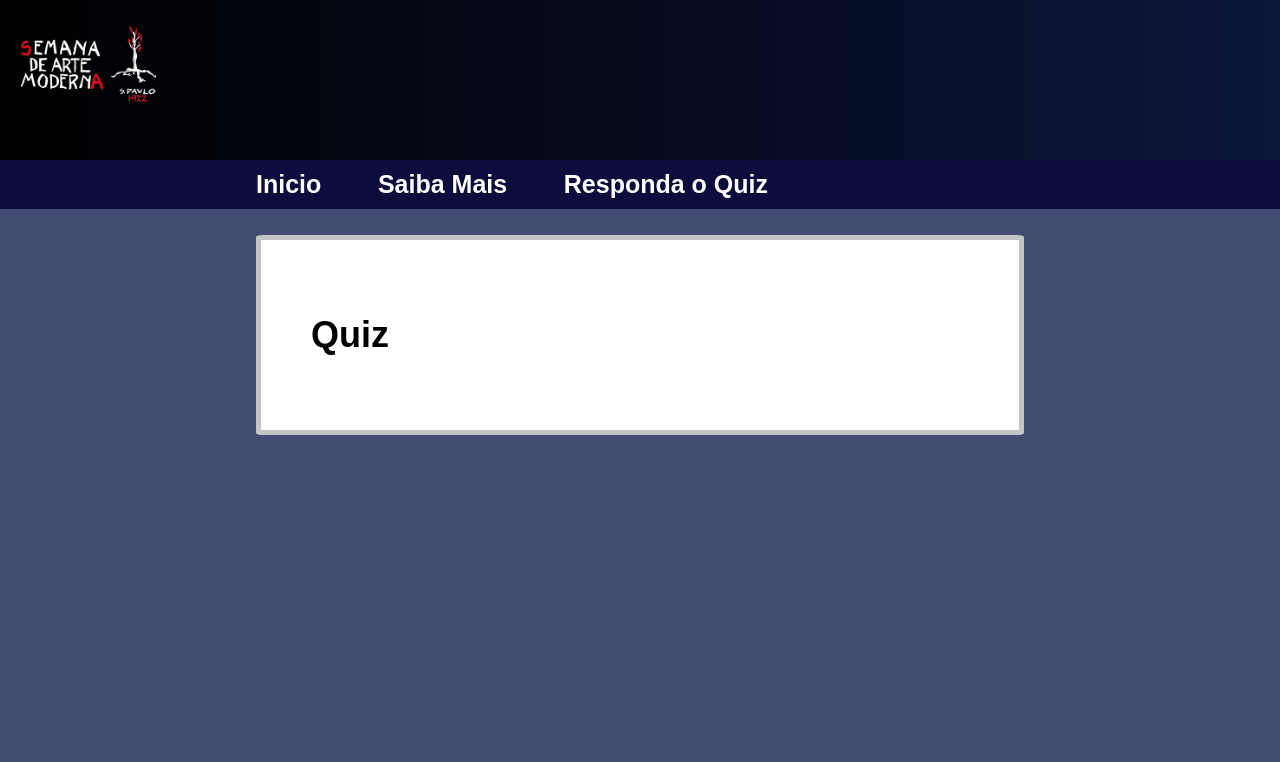
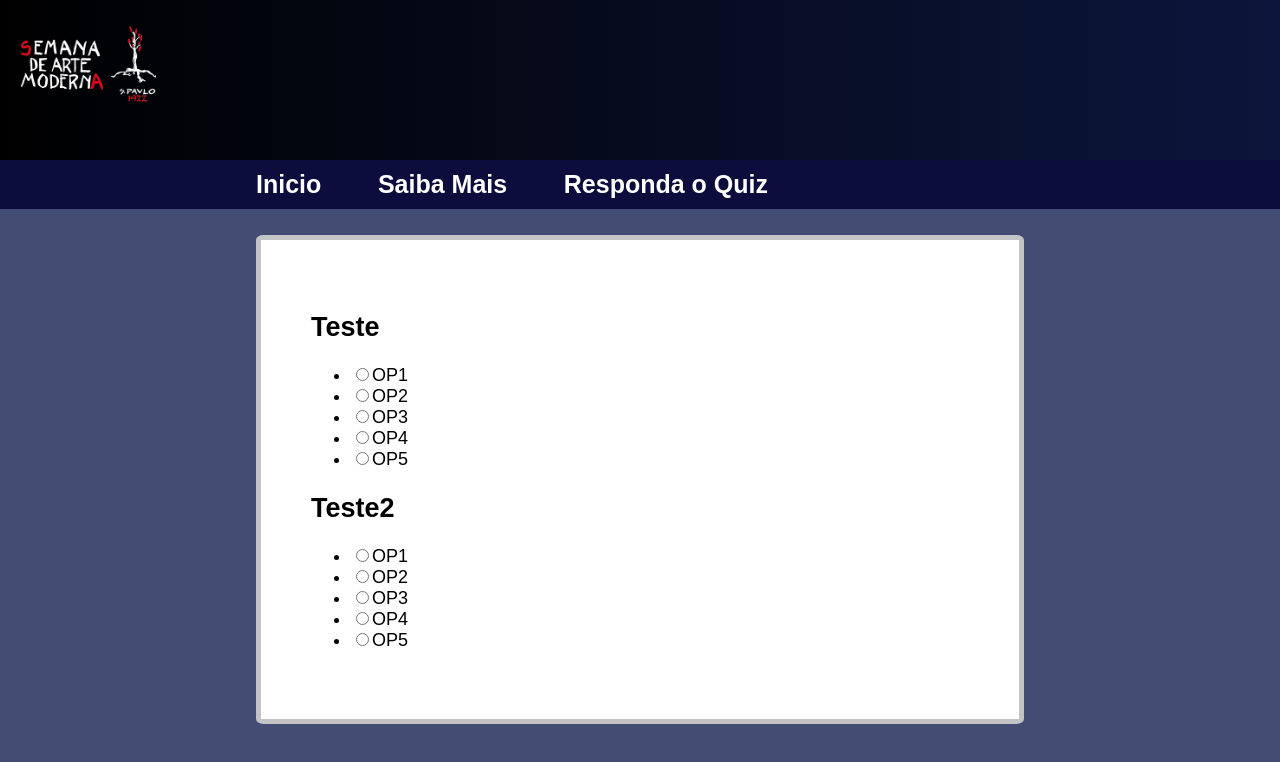
Before and after one commit to CauaRojas/SemanaArteModerna, a React (Vite) app: page /quiz in a window 1280 px wide. Shown: the top 762 px of the page. Built offline with nearby package versions, Linux system fonts and the light colour scheme.

Commit message:
Did the code for the quiz

```diff
--- a/src/Quiz.tsx
+++ b/src/Quiz.tsx
@@ -1,7 +1,57 @@
+const questions = (await import('./questions.json')).default.perguntas;
+interface question {
+	question: string;
+	options: string[];
+	answer: number;
+	questionNumber: number;
+	answersArray: boolean[];
+}
+
 export default function Quiz() {
+	const answers: boolean[] = new Array(questions.length).fill(false);
 	return (
 		<main>
-			<h1>Quiz</h1>
+			{questions.map((question, index) => (
+				<Question
+					question={question.pergunta}
+					options={question.opcoes}
+					answer={question.certa}
+					key={question.pergunta}
+					questionNumber={index}
+					answersArray={answers}
+				/>
+			))}
 		</main>
 	);
 }
+
+function Question(props: question) {
+	const indexToAlternative = (index: number) => {
+		return String.fromCharCode(65 + index);
+	};
+	const rightAnswer = indexToAlternative(props.answer);
+	let isAnswerRight = false;
+	const handleInputChange = (event: React.ChangeEvent<HTMLInputElement>) => {
+		isAnswerRight = event.target.value === rightAnswer;
+		props.answersArray[props.questionNumber] = isAnswerRight;
+		console.log(props.answersArray);
+	};
+	return (
+		<div className='question'>
+			<h2>{props.question}</h2>
+			<ul>
+				{props.options.map((option, index) => (
+					<li key={index}>
+						<input
+							type='radio'
+							name='question'
+							value={indexToAlternative(index)}
+							onChange={handleInputChange}
+						/>
+						{option}
+					</li>
+				))}
+			</ul>
+		</div>
+	);
+}
--- /dev/null
+++ b/src/questions.json
@@ -0,0 +1,15 @@
+{
+	"perguntas":
+    [
+        {
+            "pergunta": "Teste",
+            "opcoes": ["OP1", "OP2", "OP3", "OP4", "OP5"],
+            "certa" : 2
+        },
+        {
+            "pergunta": "Teste2",
+            "opcoes": ["OP1", "OP2", "OP3", "OP4", "OP5"],
+            "certa" : 0
+        }
+    ]
+}
```
